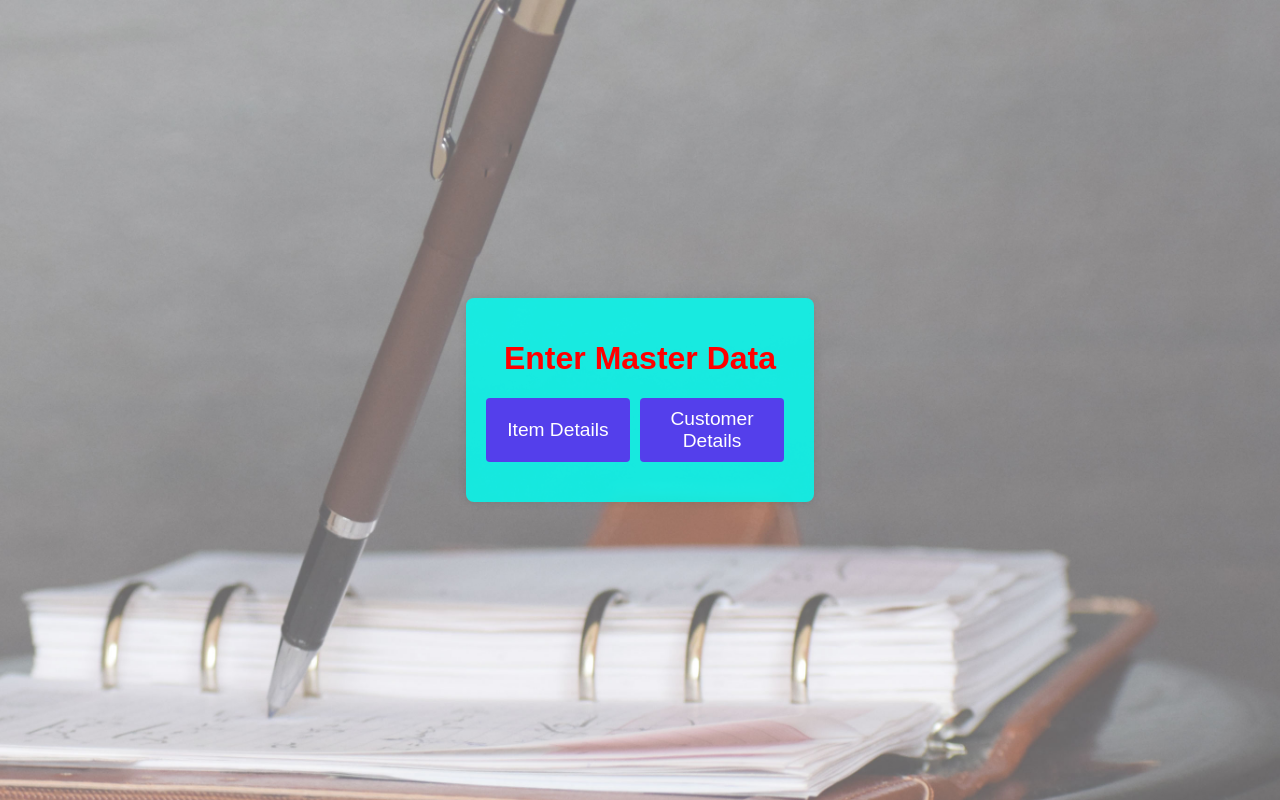
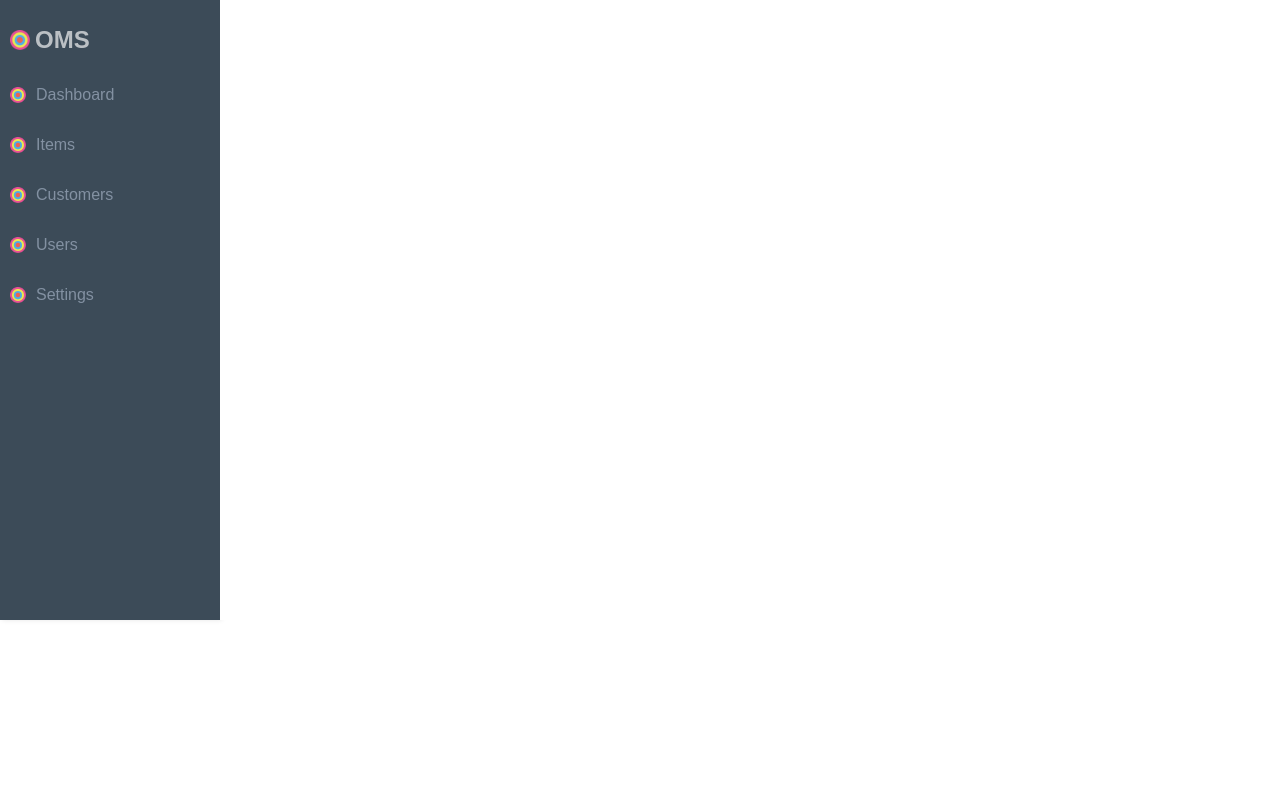
Before and after one commit to aditya2296/OMS, a Flask app: page /dashboard in a window 1280 px wide. Run offline with Flask 3, Linux system fonts and the light colour scheme.

Commit message:
^Dashboard professional design

```diff
--- /dev/null
+++ b/static/dashboard_styles.css
@@ -0,0 +1,77 @@
+/* dashboard_styles.css */
+
+body {
+    margin: 0;
+    font-family: Arial, sans-serif;
+}
+
+.dashboard-container {
+    display: flex;
+}
+
+.dashboard-sidebar {
+    width: 200px;
+    background-color: #3c4b58;
+    padding: 10px;
+    box-shadow: 2px 0 5px rgba(0, 0, 0, 0.1);
+    height: 600px;
+    display: flex;
+    flex-direction: column;
+}
+
+.dashboard-header {
+    display: flex;
+    align-items: center;
+}
+.dashboard-header img {
+    width: 20px;
+    height: 20px;
+    margin-right: 5px;
+}
+
+.dashboard-header h1 {
+    font-size: 1.5rem;
+    color: #ffffffa6;
+}
+
+.dashboard-links a {
+    display: flex;
+    align-items: center;
+    color: #555;
+    text-decoration: none;
+    transition: background-color 0.3s;
+}
+
+.dashboard-links a:hover {
+    background-color: #ddd;
+}
+
+.link-icon {
+    width: 20px; /* Adjust the width of the icon */
+    height: 20px; /* Adjust the height of the icon */
+    margin-right: 10px; /* Add some spacing between the icon and text */
+}
+
+.dashboard-links a img {
+    width: 8%;
+    height: auto;
+}
+
+.dashboard-links a span {
+    white-space: nowrap; /* Prevent text from wrapping */
+    overflow: hidden;
+    text-overflow: ellipsis; /* Display ellipsis (...) for overflowed text */
+}
+
+.dashboard-content,
+.dashboard-footer {
+    flex: 1;
+    padding: 20px;
+    background-color: #fff;
+}
+
+.logo {
+    width: 20px;
+    height: 20px;
+    margin-right: 5px;
+}
--- a/templates/dashboard.html
+++ b/templates/dashboard.html
@@ -3,28 +3,51 @@
 <head>
     <meta charset="UTF-8">
     <meta name="viewport" content="width=device-width, initial-scale=1.0">
-    <title>Dashboard</title>
-    <link rel="stylesheet" href="{{ url_for('static', filename='styles.css') }}">
+    <link rel="stylesheet" href="{{ url_for('static', filename='dashboard_styles.css') }}">
+    <title>OMS</title>
 </head>
-<body class = "common-body">
+<body>
     <div class="dashboard-container">
-        <h1 style="color: red;">Enter Master Data</h1>
-        <!-- Buttons for Item Details and Customer Details -->
-        <div class="button-container">
-            <button onclick="redirectToItemDetails()">Item Details</button>
-            <button onclick="redirectToCustomerDetails()">Customer Details</button>
+        <!-- First Div -->
+        <div class="dashboard-sidebar">
+            <div class="dashboard-header">
+                <img src="{{ url_for('static', filename='images/oms_circle.png') }}" alt="OMS Logo">
+                <h1>OMS</h1>
+            </div>
+            <!-- Inside the .dashboard-links div -->
+            <div class="dashboard-links">
+                <div>
+                    <a href="{{ url_for('dashboard') }}">
+                        <img src="{{ url_for('static', filename='images/oms_circle.png') }}" alt="Dashboard Icon" class="link-icon">
+                        <p style="color: #8391A2;">Dashboard</p>
+                    </a>
+                    <a href="{{ url_for('item_details') }}">
+                        <img src="{{ url_for('static', filename='images/oms_circle.png') }}" alt="Dashboard Icon" class="link-icon">
+                        <p style="color: #8391A2;">Items</p>
+                    </a>
+                    <a href="{{ url_for('dashboard') }}">
+                        <img src="{{ url_for('static', filename='images/oms_circle.png') }}" alt="Dashboard Icon" class="link-icon">
+                        <p style="color: #8391A2;">Customers</p>
+                    </a>
+                    <a href="{{ url_for('dashboard') }}">
+                        <img src="{{ url_for('static', filename='images/oms_circle.png') }}" alt="Dashboard Icon" class="link-icon">
+                        <p style="color: #8391A2;">Users</p>
+                    </a>
+                    <a href="{{ url_for('dashboard') }}">
+                        <img src="{{ url_for('static', filename='images/oms_circle.png') }}" alt="Dashboard Icon" class="link-icon">
+                        <p style="color: #8391A2;">Settings</p>
+                    </a>
+                </div>
+            </div>
         </div>
-        <script>
-            // Function to redirect to the item_details page
-            function redirectToItemDetails() {
-                window.location.href = "{{ url_for('item_details') }}";
-            }
 
-            // Function to redirect to the customer_details page
-            function redirectToCustomerDetails() {
-                window.location.href = "{{ url_for('customer_details') }}";
-            }
-        </script>
+        <!-- Other Divs (Add your content here) -->
+        <div class="dashboard-content">
+            <!-- Content for the second div -->
+        </div>
+        <div class="dashboard-footer">
+            <!-- Content for the third div -->
+        </div>
     </div>
 </body>
 </html>
```
Also changed, not shown: static/images/oms_circle.png (added).
